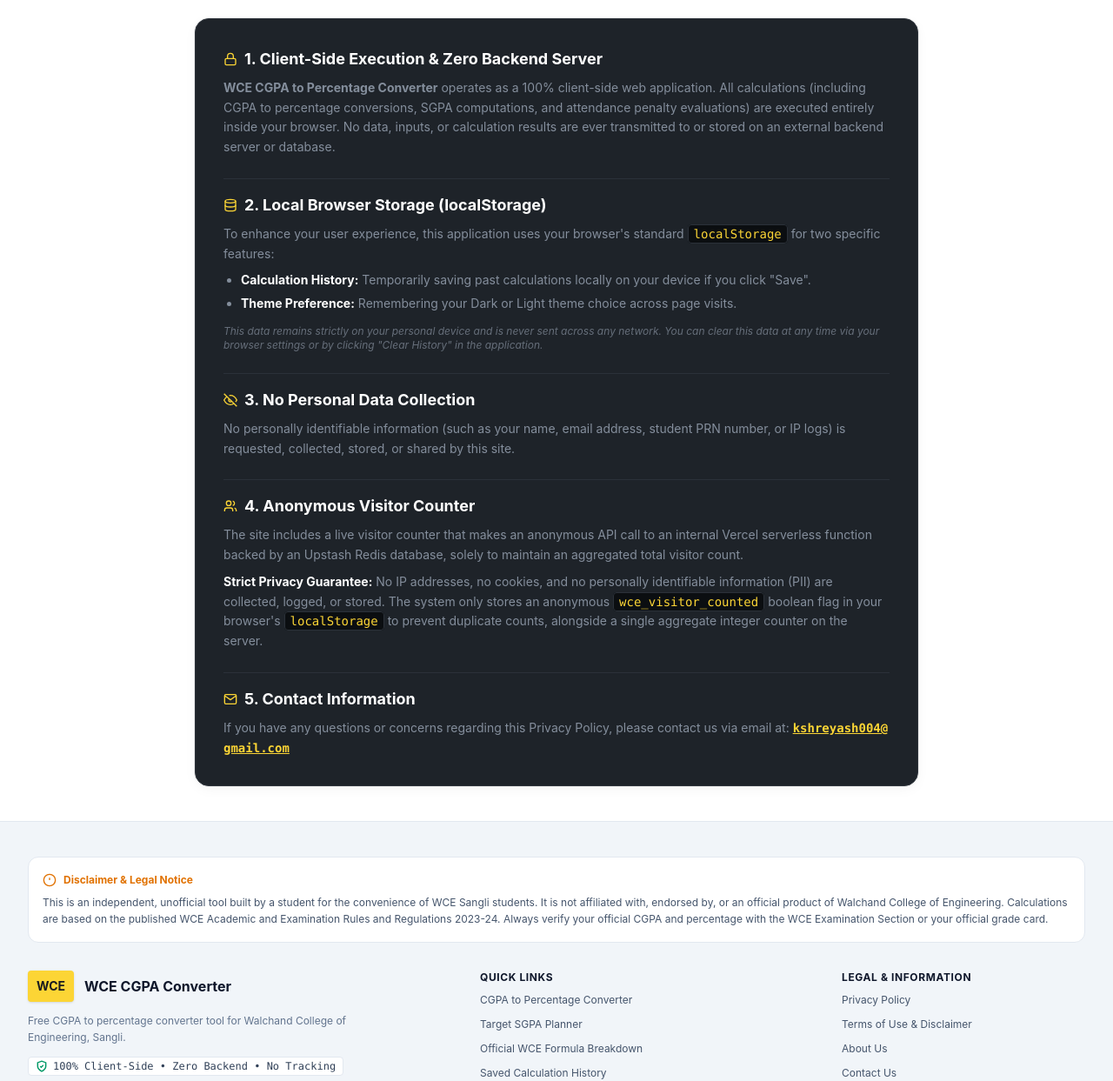
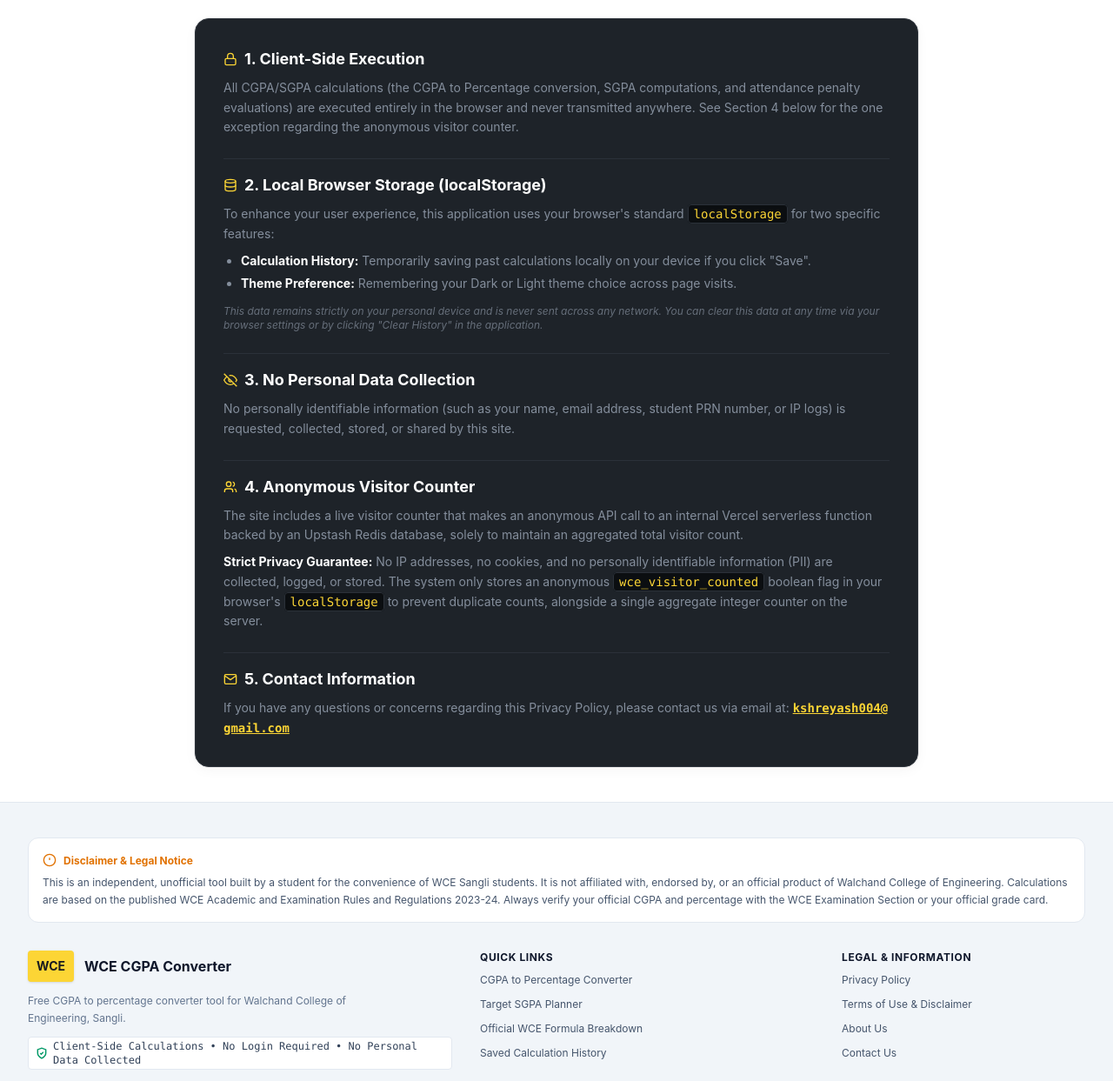
Before and after one commit to shreyashk07004/wce_calci, an Astro site: page /privacy-policy in a window 1280 px wide. Shown: the part 212-1455 px from the top of the page at 87% size. Built offline with nearby package versions, Linux system fonts and the light colour scheme; Astro itself is replaced by a stand-in of ours.

Commit message:
feat: add privacy policy page and footer component with site disclaimer

```diff
--- a/src/components/Footer.astro
+++ b/src/components/Footer.astro
@@ -40,7 +40,7 @@
             <path d="M12 22s8-4 8-10V5l-8-3-8 3v7c0 6 8 10 8 10z"></path>
             <path d="m9 12 2 2 4-4"></path>
           </svg>
-          <span>100% Client-Side • Zero Backend • No Tracking</span>
+          <span>Client-Side Calculations • No Login Required • No Personal Data Collected</span>
         </div>
       </div>
 
--- a/src/pages/privacy-policy.astro
+++ b/src/pages/privacy-policy.astro
@@ -38,10 +38,10 @@ const contactEmail = 'kshreyash004@gmail.com';
             <rect x="3" y="11" width="18" height="11" rx="2" ry="2"></rect>
             <path d="M7 11V7a5 5 0 0 1 10 0v4"></path>
           </svg>
-          <span>1. Client-Side Execution & Zero Backend Server</span>
+          <span>1. Client-Side Execution</span>
         </h2>
         <p class="text-binance-muted leading-relaxed">
-          <strong>WCE CGPA to Percentage Converter</strong> operates as a 100% client-side web application. All calculations (including CGPA to percentage conversions, SGPA computations, and attendance penalty evaluations) are executed entirely inside your browser. No data, inputs, or calculation results are ever transmitted to or stored on an external backend server or database.
+          All CGPA/SGPA calculations (the CGPA to Percentage conversion, SGPA computations, and attendance penalty evaluations) are executed entirely in the browser and never transmitted anywhere. See Section 4 below for the one exception regarding the anonymous visitor counter.
         </p>
       </section>
 
```
